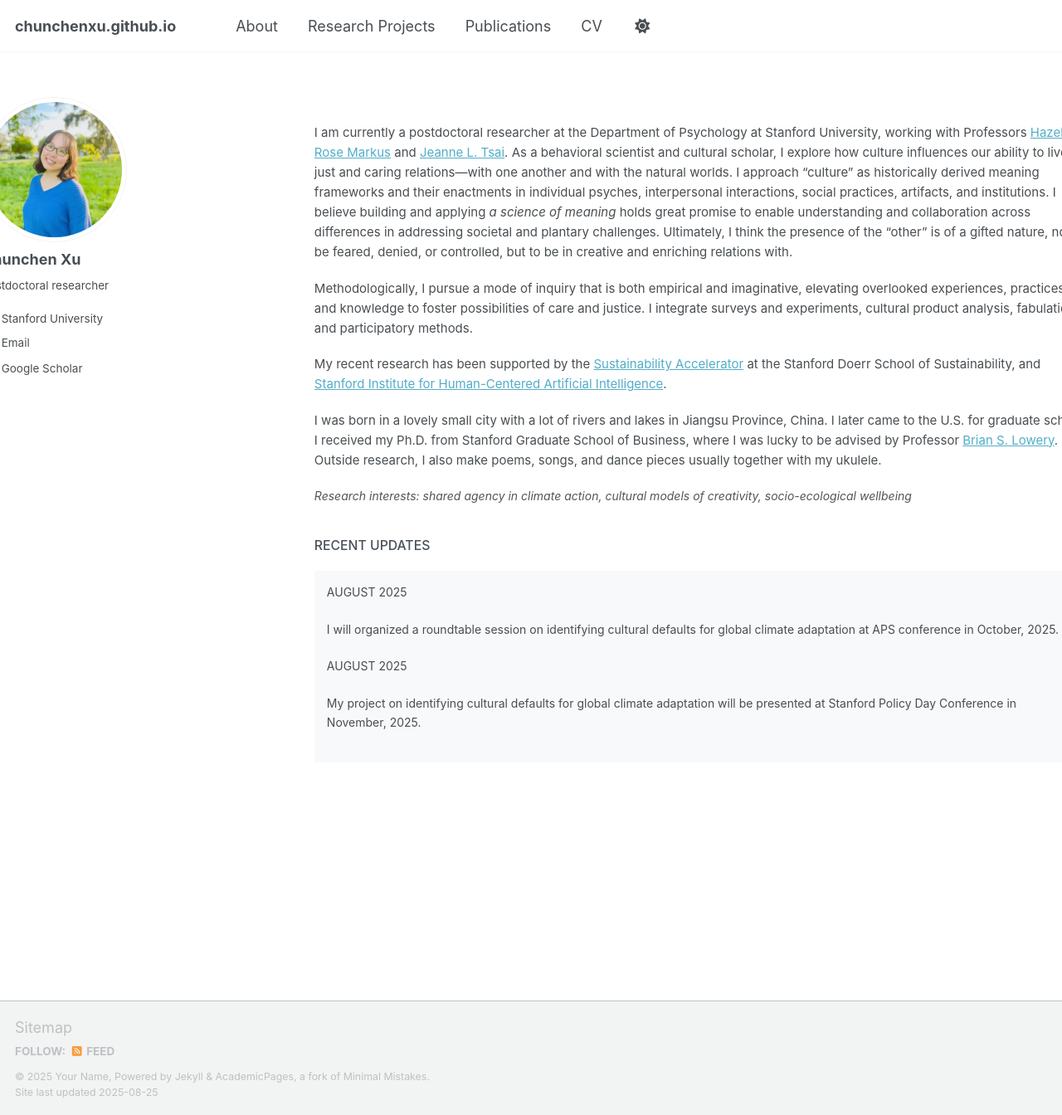
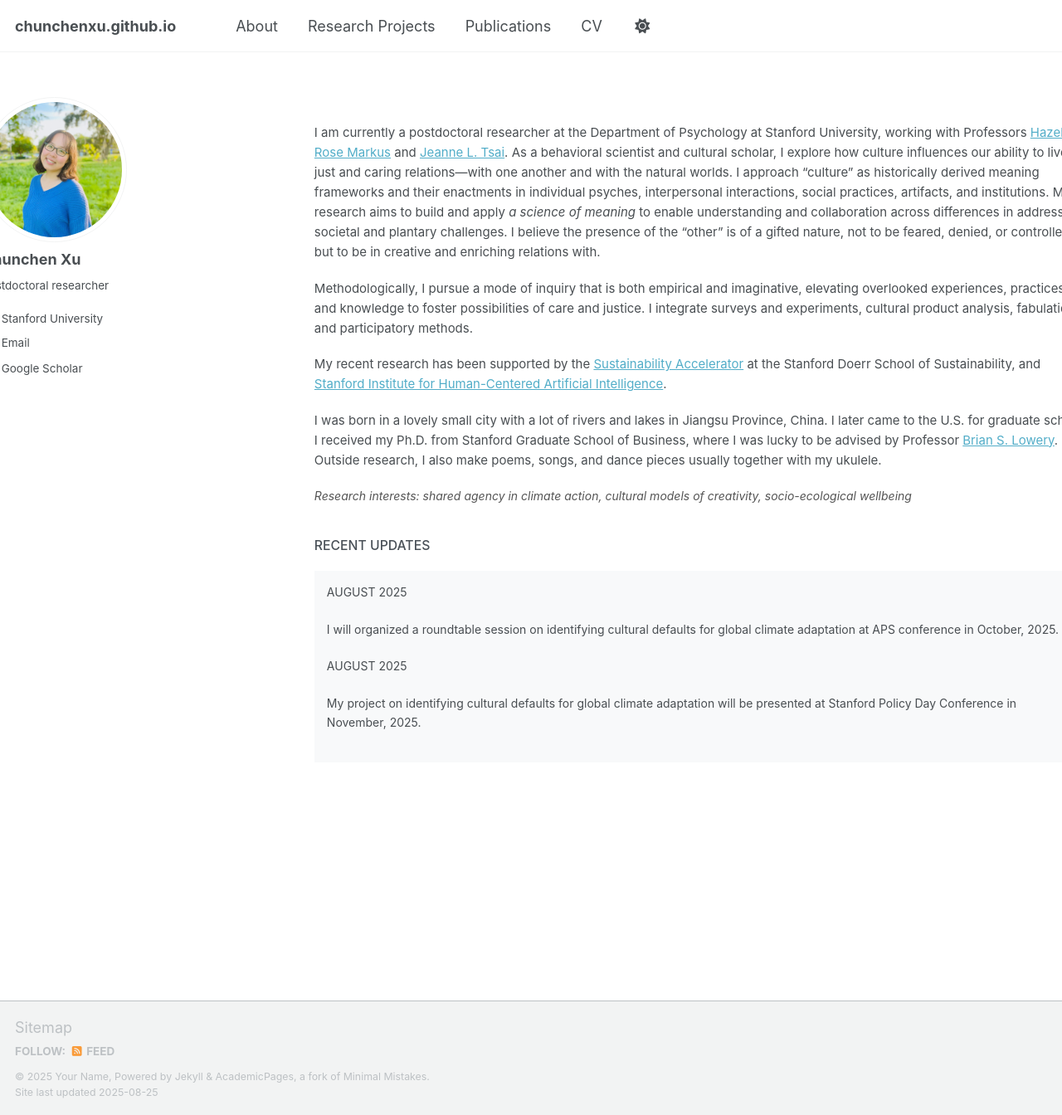
Before and after one commit to chunchenxu/chunchenxu.github.io, a Jekyll site: the page built from _pages/about.html, in a window 1280 px wide and 1344 px high. Shown: the whole window at 83% size. Built offline with Jekyll 4.4.1, drawn with Linux system fonts in a browser that asks for light colours; some web fonts are replaced; a script that is not in the unit is left out.

Commit message:
Update about.html

```diff
--- a/_pages/about.html
+++ b/_pages/about.html
@@ -9,7 +9,7 @@ redirect_from:
 
 <div class="about-container">
 
-<p>I am currently a postdoctoral researcher at the Department of Psychology at Stanford University, working with Professors <a href="https://web.stanford.edu/~hazelm/">Hazel Rose Markus</a> and <a href="https://psychology.stanford.edu/people/jeanne-l-tsai/">Jeanne L. Tsai</a>. As a behavioral scientist and cultural scholar, I explore how culture influences our ability to live in just and caring relations—with one another and with the natural worlds. I approach “culture” as historically derived meaning frameworks and their enactments in individual psyches, interpersonal interactions, social practices, artifacts, and institutions. I believe building and applying <em>a science of meaning</em> holds great promise to enable understanding and collaboration across differences in addressing societal and plantary challenges. Ultimately, I think the presence of the “other” is of a gifted nature, not to be feared, denied, or controlled, but to be in creative and enriching relations with. </p>
+<p>I am currently a postdoctoral researcher at the Department of Psychology at Stanford University, working with Professors <a href="https://web.stanford.edu/~hazelm/">Hazel Rose Markus</a> and <a href="https://psychology.stanford.edu/people/jeanne-l-tsai/">Jeanne L. Tsai</a>. As a behavioral scientist and cultural scholar, I explore how culture influences our ability to live in just and caring relations—with one another and with the natural worlds. I approach “culture” as historically derived meaning frameworks and their enactments in individual psyches, interpersonal interactions, social practices, artifacts, and institutions. My research aims to build and apply <em>a science of meaning</em> to enable understanding and collaboration across differences in addressing societal and plantary challenges. I believe the presence of the “other” is of a gifted nature, not to be feared, denied, or controlled, but to be in creative and enriching relations with. </p>
 
 <p>Methodologically, I pursue a mode of inquiry that is both empirical and imaginative, elevating overlooked experiences, practices, and knowledge to foster possibilities of care and justice. I integrate surveys and experiments, cultural product analysis, fabulation, and participatory methods. </p>
 
```
